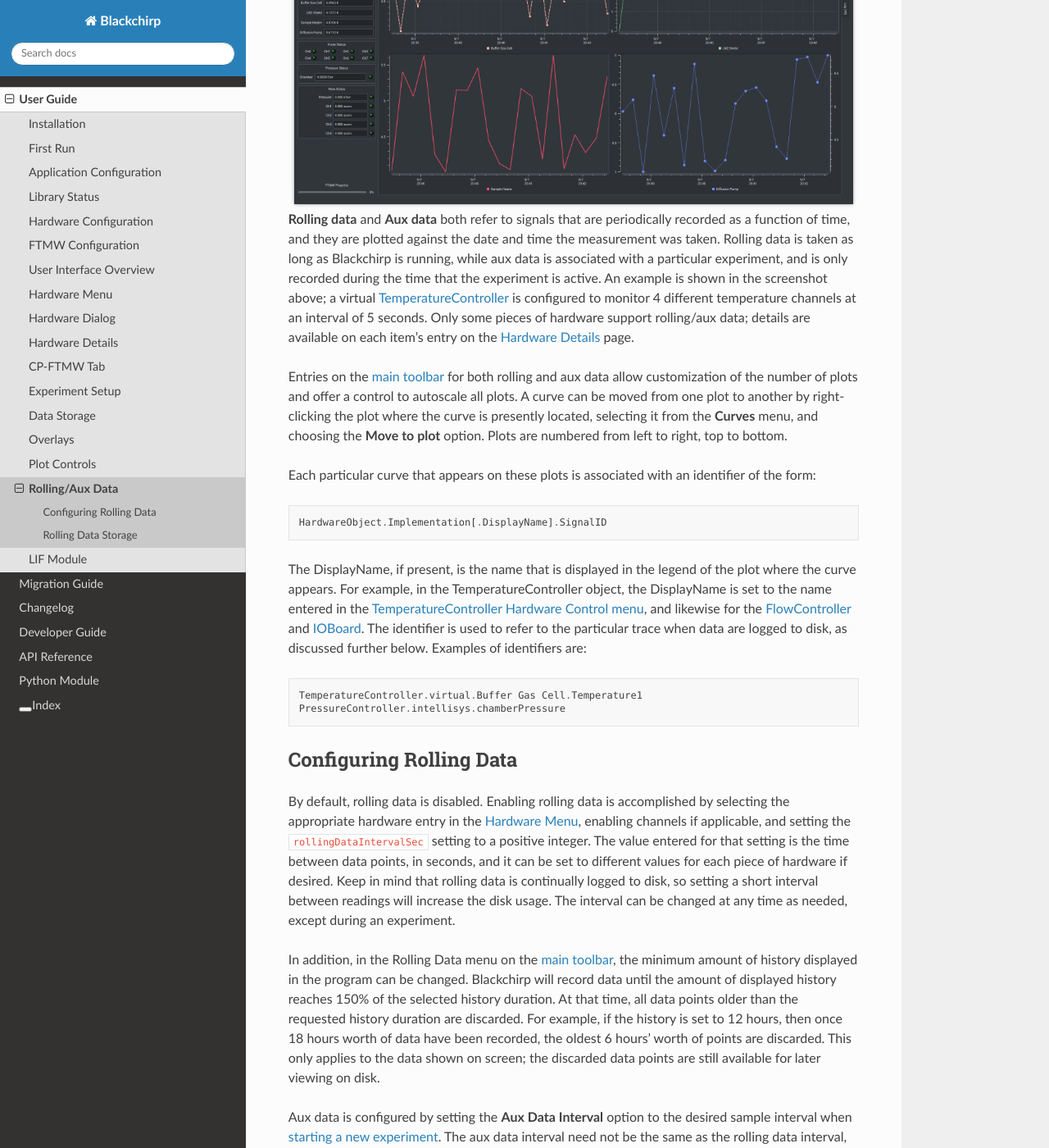
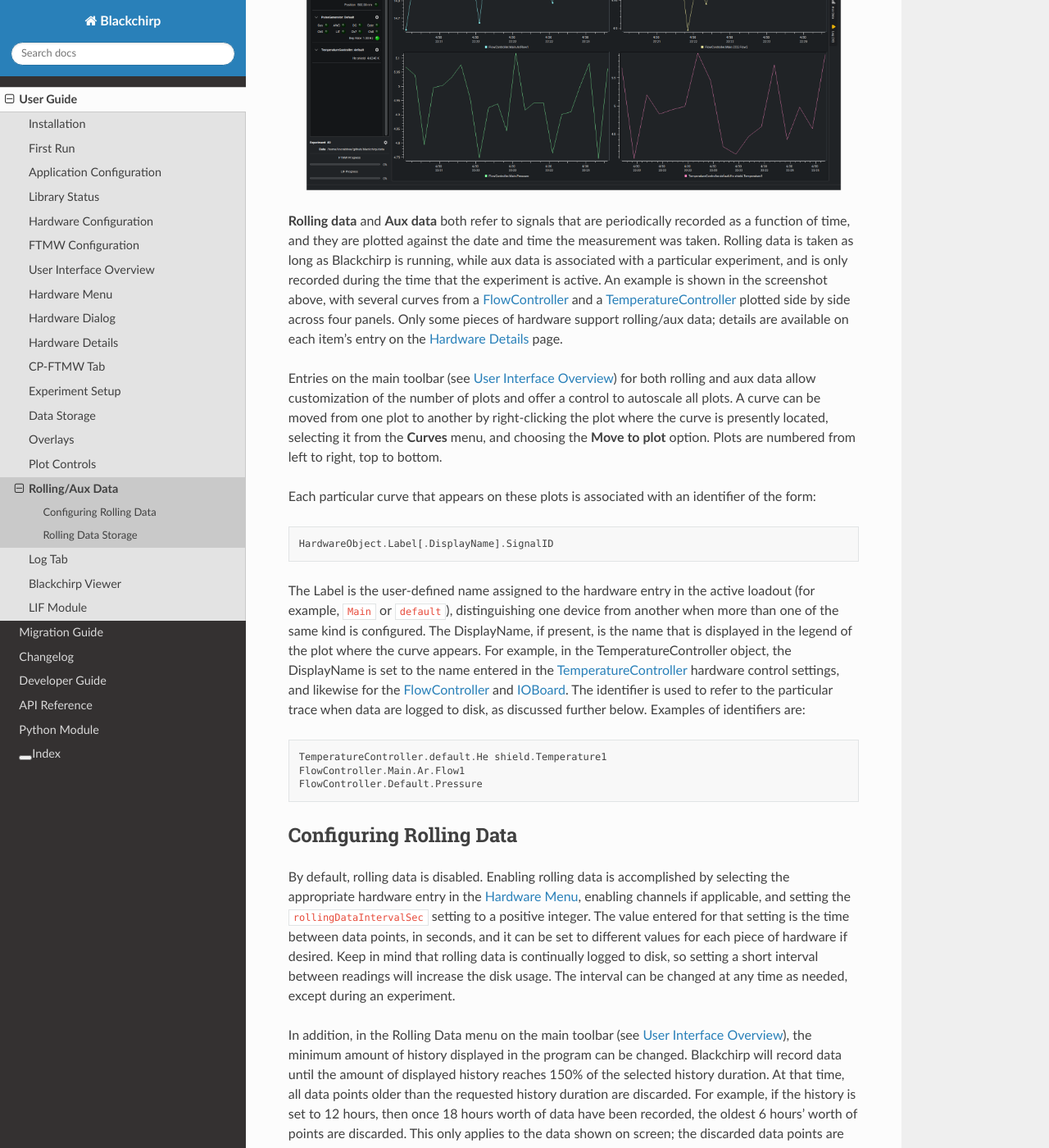
Before and after one commit to kncrabtree/blackchirp, a Sphinx documentation site: the page built from doc/source/user_guide/rolling-aux-data.rst, in a window 1280 px wide and 1400 px high, scrolled down 302 px. Shown: the whole window at 82% size. Built offline with Sphinx 7.4.7 and the Read the Docs theme 3.1.0, drawn with Linux system fonts in a browser that asks for light colours; some of the changed text lies outside the part shown.

Commit message:
Add Log tab and Viewer chapters; refresh rolling/aux data
- New Log tab chapter covers severity rendering, message sources, the
  runtime debug-logging toggle, and on-disk log file layout (monthly
  YYYYMM.csv, debug_YYYYMM.csv, per-experiment log.csv).
- New Blackchirp Viewer chapter describes the standalone viewer, its
  relationship to the main program, what it can and cannot do, and how
  it ships in the same binary package as blackchirp.
- Rolling/aux data page: replace stale Implementation slot with Label
  in the identifier format, refresh examples and CSV snippet to match
  current on-disk data, swap raw HTML anchors for Sphinx :doc:/:ref:
  references, and add an index block.

Co-Authored-By: Claude Opus 4.7 (1M context) <noreply@anthropic.com>

```diff
--- a/doc/source/user_guide.rst
+++ b/doc/source/user_guide.rst
@@ -26,4 +26,6 @@ a spectrometer for the first time.
    user_guide/overlays
    user_guide/plot_controls
    user_guide/rolling-aux-data
+   user_guide/log_tab
+   user_guide/viewer
    user_guide/lif
--- a/doc/source/user_guide/rolling-aux-data.rst
+++ b/doc/source/user_guide/rolling-aux-data.rst
@@ -8,73 +14,69 @@ Rolling/Aux Data
 
 **Rolling data** and **Aux data** both refer to signals that are periodically recorded as a function of time, and they are plotted against the date and time the measurement was taken.
 Rolling data is taken as long as Blackchirp is running, while aux data is associated with a particular experiment, and is only recorded during the time that the experiment is active.
-An example is shown in the screenshot above; a virtual `TemperatureController <hw/temperaturecontroller.html>`_ is configured to monitor 4 different temperature channels at an interval of 5 seconds.
-Only some pieces of hardware support rolling/aux data; details are available on each item's entry on the `Hardware Details <hardware_details.html>`_ page.
+An example is shown in the screenshot above, with several curves from a `FlowController <hw/flowcontroller.html>`_ and a `TemperatureController <hw/temperaturecontroller.html>`_ plotted side by side across four panels.
+Only some pieces of hardware support rolling/aux data; details are available on each item's entry on the :doc:`hardware_details` page.
 
-Entries on the `main toolbar <ui_overview.html#main-toolbar>`_ for both rolling and aux data allow customization of the number of plots and offer a control to autoscale all plots.
+Entries on the main toolbar (see :doc:`ui_overview`) for both rolling and aux data allow customization of the number of plots and offer a control to autoscale all plots.
 A curve can be moved from one plot to another by right-clicking the plot where the curve is presently located, selecting it from the **Curves** menu, and choosing the **Move to plot** option.
 Plots are numbered from left to right, top to bottom.
 
 Each particular curve that appears on these plots is associated with an identifier of the form::
 
-   HardwareObject.Implementation[.DisplayName].SignalID
+   HardwareObject.Label[.DisplayName].SignalID
 
+The Label is the user-defined name assigned to the hardware entry in the active loadout (for example, ``Main`` or ``default``), distinguishing one device from another when more than one of the same kind is configured.
 The DisplayName, if present, is the name that is displayed in the legend of the plot where the curve appears.
-For example, in the TemperatureController object, the DisplayName is set to the name entered in the `TemperatureController <hw/temperaturecontroller.html>`_ `Hardware Control menu <hardware_menu.html#hardware-control-settings>`_, and likewise for the `FlowController <hw/flowcontroller.html>`_ and `IOBoard <hw/ioboard.html>`_.
+For example, in the TemperatureController object, the DisplayName is set to the name entered in the `TemperatureController <hw/temperaturecontroller.html>`_ hardware control settings, and likewise for the `FlowController <hw/flowcontroller.html>`_ and `IOBoard <hw/ioboard.html>`_.
 The identifier is used to refer to the particular trace when data are logged to disk, as discussed further below.
 Examples of identifiers are::
 
-   TemperatureController.virtual.Buffer Gas Cell.Temperature1
-   PressureController.intellisys.chamberPressure
+   TemperatureController.default.He shield.Temperature1
+   FlowController.Main.Ar.Flow1
+   FlowController.Default.Pressure
 
 
 Configuring Rolling Data
 ------------------------
 
 By default, rolling data is disabled.
-Enabling rolling data is accomplished by selecting the appropriate hardware entry in the `Hardware Menu <hardware_menu.rst>`_, enabling channels if applicable, and setting the ``rollingDataIntervalSec`` setting to a positive integer.
+Enabling rolling data is accomplished by selecting the appropriate hardware entry in the :doc:`hardware_menu`, enabling channels if applicable, and setting the ``rollingDataIntervalSec`` setting to a positive integer.
 The value entered for that setting is the time between data points, in seconds, and it can be set to different values for each piece of hardware if desired.
 Keep in mind that rolling data is continually logged to disk, so setting a short interval between readings will increase the disk usage.
 The interval can be changed at any time as needed, except during an experiment.
 
-In addition, in the Rolling Data menu on the `main toolbar <ui_overview.html#main-toolbar>`_, the minimum amount of history displayed in the program can be changed.
+In addition, in the Rolling Data menu on the main toolbar (see :doc:`ui_overview`), the minimum amount of history displayed in the program can be changed.
 Blackchirp will record data until the amount of displayed history reaches 150% of the selected history duration.
 At that time, all data points older than the requested history duration are discarded.
 For example, if the history is set to 12 hours, then once 18 hours worth of data have been recorded, the oldest 6 hours' worth of points are discarded.
 This only applies to the data shown on screen; the discarded data points are still available for later viewing on disk.
 
-Aux data is configured by setting the **Aux Data Interval** option to the desired sample interval when `starting a new experiment <experiment_setup.html>`_.
+Aux data is configured by setting the **Aux Data Interval** option to the desired sample interval when :doc:`starting a new experiment <experiment_setup>`.
 The aux data interval need not be the same as the rolling data interval, but all enabled aux data sources will be recorded during the experiment regardless of whether they are currently configured for rolling data.
 A few extra data sources are available as aux data, such as the total number of FTMW shots acquired over time, and information related to phase correction algorithms (if enabled).
-Aux data channels are used as the inputs for `Experiment Validation <experiment/validation.html>`_ conditions that can automatically abort an experiment if data falls outside a desired range.
+Aux data channels are used as the inputs for :doc:`Experiment Validation <experiment/validation>` conditions that can automatically abort an experiment if data falls outside a desired range.
 
 Rolling Data Storage
 --------------------
 
-Blackchirp logs rolling data in the ``rollingdata`` subdirectory of the current `Data Storage Location <first_run.html#data-storage-location>`_.
+Blackchirp logs rolling data in the ``rollingdata`` subdirectory of the current Data Storage Location (see :ref:`first-run-data-path`).
 Inside that folder, data are organized into one folder per year that contains folders for each month.
 Within the folder for a particular month, Blackchirp writes a csv file per rolling data source.
 If the identifier contains an optional display name, data will be appended to the existing CSV file if the same display name has been previously used.
 Otherwise, a new file is created when the display name changes.
 
-The data format of the rolling data CSV file is shown below for a file titled ``TemperatureController.virtual.BG Cell Temperature.Temperature1.csv``::
+The data format of the rolling data CSV file is shown below for a file titled ``TemperatureController.default.He shield.Temperature1.csv``::
 
-   timestamp;epochtime;TemperatureController.virtual.BG Cell Temperature.Temperature1
-   Wed Sep 1 22:21:02 2021;1630560062;4.8975830078125
-   Wed Sep 1 22:21:12 2021;1630560072;5.18426513671875
-   Wed Sep 1 22:21:22 2021;1630560082;4.06927490234375
-   Wed Sep 1 22:21:32 2021;1630560092;5.293487548828125
-   Wed Sep 1 22:21:42 2021;1630560102;5.805755615234375
-   Wed Sep 1 22:21:52 2021;1630560112;4.14141845703125
-   Sat Sep 4 10:45:25 2021;1630777525;5.842254638671875
-   Sat Sep 4 10:45:35 2021;1630777535;4.129913330078125
-   Sat Sep 4 10:45:45 2021;1630777545;5.730865478515625
-   Sat Sep 4 10:45:55 2021;1630777555;5.56634521484375
-   Sat Sep 4 10:46:05 2021;1630777565;5.209564208984375
-   Sat Sep 4 10:46:15 2021;1630777575;4.839202880859375
-   Sat Sep 4 10:46:25 2021;1630777585;4.56243896484375
+   timestamp;epochtime;TemperatureController.default.He shield.Temperature1
+   Thu Apr 30 22:21:54 2026;1777612914;5.67251737347164
+   Thu Apr 30 22:21:58 2026;1777612918;4.063626296316124
+   Thu Apr 30 22:22:03 2026;1777612923;5.195895633778912
+   Thu Apr 30 22:22:08 2026;1777612928;4.853938880170417
+   Thu Apr 30 22:22:13 2026;1777612933;4.933494280202041
+   Thu Apr 30 22:22:18 2026;1777612938;4.9915656738765
+   Thu Apr 30 22:22:23 2026;1777612943;5.929736158638056
 
 The first column contains the date and time of the data point in string format, while the second is the `Unix epoch time <https://en.wikipedia.org/wiki/Unix_time>`_.
 The final column contains the data value.
-As can be seen in the snippet above, there may be gaps in time within the files if Blackchirp was shut down or if the name assigned to this channel of the temperature controller was changed and later reset to the same value (``BG Cell Temperature``).
-Aux data has a similar format, and it is discussed on the `Data Storage <data_storage.html>`_ page.
+There may be gaps in time within the files if Blackchirp was shut down, or if the name assigned to this channel of the temperature controller was changed and later reset to the same value (``He shield``).
+Aux data has a similar format, and it is discussed on the :doc:`data_storage` page.
```
Also changed, not shown: other parts of doc/source/user_guide/rolling-aux-data.rst (+6 -0 lines), doc/source/user_guide/log_tab.rst (added, +127 -0 lines), doc/source/user_guide/viewer.rst (added, +98 -0 lines), doc/source/_static/user_guide/log_tab/debug_toggle.png (added), doc/source/_static/user_guide/log_tab/log_tab.png (added), doc/source/_static/user_guide/rolling_aux_data/rollingdata.png, doc/source/_static/user_guide/viewer/main_window.png (added).
